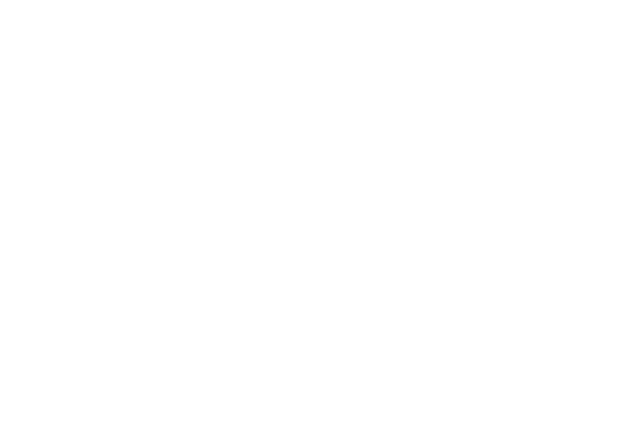
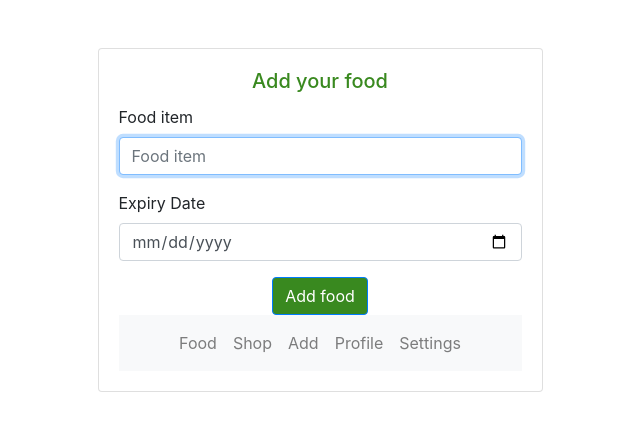
Before and after one commit to mikkovalla/Pehmo, a React (Create React App) app in the folder code/pehmo_client/: page /addfood in a window 1280 px wide. Shown: the top 430 px of the page, without its empty margins (320-960 px from the left). Built offline with nearby package versions, Linux system fonts and the light colour scheme.

Commit message:
add form, recipes'

```diff
--- a/code/pehmo_client/src/App.js
+++ b/code/pehmo_client/src/App.js
@@ -3,6 +3,7 @@
 import LoginBox from "./components/LoginBox";
 import FoodList from "./components/FoodList";
 import Recipes from "./components/Recipes";
+import AddFood from "./components/AddFood";
 import { BrowserRouter, Switch, Route } from "react-router-dom";
 
 class App extends Component {
@@ -14,6 +15,7 @@
             <Route exact path="/" component={LoginBox} />
             <Route exact path="/foodlist" component={FoodList} />
             <Route exact path="/recipes" component={Recipes} />
+            <Route exact path="/addfood" component={AddFood} />
           </Switch>
         </BrowserRouter>
       </div>
--- a/code/pehmo_client/src/components/AddFood.jsx
+++ b/code/pehmo_client/src/components/AddFood.jsx
@@ -1,8 +1,63 @@
 import React, { Component } from "react";
 import { Link } from "react-router-dom";
+import NavBar from "./NavBar";
 
 class AddFood extends Component {
-    render() {
-        return ()
-    }
+  constructor(props) {
+    super(props);
+    this.state = {};
+  }
+  addFood(e) {}
+
+  render() {
+    return (
+      <div className="container">
+        <div className="row">
+          <div className="col-sm-9 col-md-7 col-lg-5 mx-auto">
+            <div className="card card-signin my-5">
+              <div className="card-body">
+                <h5 className="card-title text-center">Add your food</h5>
+                <form className="form-signin">
+                  <div className="form-label-group">
+                    <label htmlFor="inputEmail">Food item</label>
+                    <input
+                      type="text"
+                      id="inputFood"
+                      className="form-control"
+                      placeholder="Food item"
+                      required
+                      autoFocus
+                    />
+                  </div>
+                  <div className="form-label-group">
+                    <label htmlFor="inputExpDate">Expiry Date</label>
+                    <input
+                      type="date"
+                      id="inputExpDate"
+                      className="form-control"
+                      placeholder="Password"
+                      required
+                    />
+                  </div>
+                  <div>
+                    <Link to="/foodlist" className="d-block text-center">
+                      <button
+                        className="btn  btn-primary "
+                        onClick={this.addFood.bind(this)}
+                      >
+                        Add food
+                      </button>
+                    </Link>
+                  </div>
+                </form>
+                <NavBar />
+              </div>
+            </div>
+          </div>
+        </div>
+      </div>
+    );
+  }
 }
+
+export default AddFood;
--- a/code/pehmo_client/src/components/FoodList.jsx
+++ b/code/pehmo_client/src/components/FoodList.jsx
@@ -54,7 +54,8 @@
         <div className="row">
           <div className="col-sm-9 col-md-7 col-lg-5 mx-auto">
             <div className="card card-signin my-5">
-              <h5 className="card-title text-center">Your food list</h5>
+              <div className="card-body">
+                <h5 className="card-title text-center">Expire Today</h5>
                 <table>
                   <tbody>
                     <tr>
@@ -75,6 +76,7 @@
                     </tbody>
                   ))}
                 </table>
+                <h5 className="card-title text-center">Your food list</h5>
                 <table>
                   <tbody>
                     <tr>
@@ -95,6 +97,7 @@
                     </tbody>
                   ))}
                 </table>
+                <h5 className="card-title text-center">Your food list</h5>
                 <table>
                   <tbody>
                     <tr>
@@ -137,6 +140,7 @@
                   </Link>
                 </div>
                 <NavBar />
+              </div>
               <div />
             </div>
           </div>
--- a/code/pehmo_client/src/components/NavBar.jsx
+++ b/code/pehmo_client/src/components/NavBar.jsx
@@ -7,9 +7,9 @@
       <div>
         <nav className="navbar navbar-expand-lg navbar-light bg-light justify-content-center">
           <ul className="navbar-nav">
-            <li className="nav-item active">
+            <li className="nav-item">
               <Link to="/foodlist" className="nav-link">
-                Food <span className="sr-only">(current)</span>
+                Food
               </Link>
             </li>
             <li className="nav-item">
@@ -18,9 +18,9 @@
               </a>
             </li>
             <li className="nav-item">
-              <a className="nav-link" href="#">
+              <Link to="/addfood" className="nav-link">
                 Add
-              </a>
+              </Link>
             </li>
             <li className="nav-item">
               <a className="nav-link" href="">
--- a/code/pehmo_client/src/components/Recipes.js
+++ /dev/null
@@ -1,53 +0,0 @@
-import React, { Component } from "react";
-import NavBar from "./NavBar";
-
-class Recipes extends Component {
-  render() {
-    return (
-      <div className="container">
-        <div className="row">
-          <div className="col-sm-9 col-md-7 col-lg-5 mx-auto">
-            <div className="card card-signin my-5">
-              <h5 className="card-title text-center"> Choose Your Recipe</h5>
-              <table class="table table-striped">
-                <tbody>
-                  <tr>
-                    <th>Mashed Potato</th>
-                    <td className="perfectly-match">Perfecly match</td>
-                  </tr>
-                  <tr>
-                    <th>French Scalloped Potatoes</th>
-                    <td className="missing">Missing: 1</td>
-                  </tr>
-                  <tr>
-                    <th>Recipe 3</th>
-                    <td className="missing">Missing: 2</td>
-                  </tr>
-                  <tr>
-                    <th>Recipe 4</th>
-                    <td className="missing">Missing: 2</td>
-                  </tr>
-                  <tr>
-                    <th>Recipe 5</th>
-                    <td className="missing">Missing: 2</td>
-                  </tr>
-                  <tr>
-                    <th>Recipe 6</th>
-                    <td className="not-recommend">Missing: 5</td>
-                  </tr>
-                  <tr>
-                    <th>Recipe 7</th>
-                    <td className="not-recommend">Missing: 6</td>
-                  </tr>
-                </tbody>
-              </table>
-              <NavBar />
-            </div>
-          </div>
-        </div>
-      </div>
-    );
-  }
-}
-
-export default Recipes;
--- /dev/null
+++ b/code/pehmo_client/src/components/Recipes.jsx
@@ -0,0 +1,55 @@
+import React, { Component } from "react";
+import NavBar from "./NavBar";
+
+class Recipes extends Component {
+  render() {
+    return (
+      <div className="container">
+        <div className="row">
+          <div className="col-sm-9 col-md-7 col-lg-5 mx-auto">
+            <div className="card card-signin my-5">
+              <div className="card-body">
+                <h5 className="card-title text-center"> Choose Your Recipe</h5>
+                <table class="table table-striped">
+                  <tbody>
+                    <tr>
+                      <th>Mashed Potato</th>
+                      <td className="perfectly-match">Perfecly match</td>
+                    </tr>
+                    <tr>
+                      <th>French Scalloped Potatoes</th>
+                      <td className="missing">Missing: 1</td>
+                    </tr>
+                    <tr>
+                      <th>Recipe 3</th>
+                      <td className="missing">Missing: 2</td>
+                    </tr>
+                    <tr>
+                      <th>Recipe 4</th>
+                      <td className="missing">Missing: 2</td>
+                    </tr>
+                    <tr>
+                      <th>Recipe 5</th>
+                      <td className="missing">Missing: 2</td>
+                    </tr>
+                    <tr>
+                      <th>Recipe 6</th>
+                      <td className="not-recommend">Missing: 5</td>
+                    </tr>
+                    <tr>
+                      <th>Recipe 7</th>
+                      <td className="not-recommend">Missing: 6</td>
+                    </tr>
+                  </tbody>
+                </table>
+                <NavBar />
+              </div>
+            </div>
+          </div>
+        </div>
+      </div>
+    );
+  }
+}
+
+export default Recipes;
```
Lines whose indentation alone changed are shown as unchanged.
